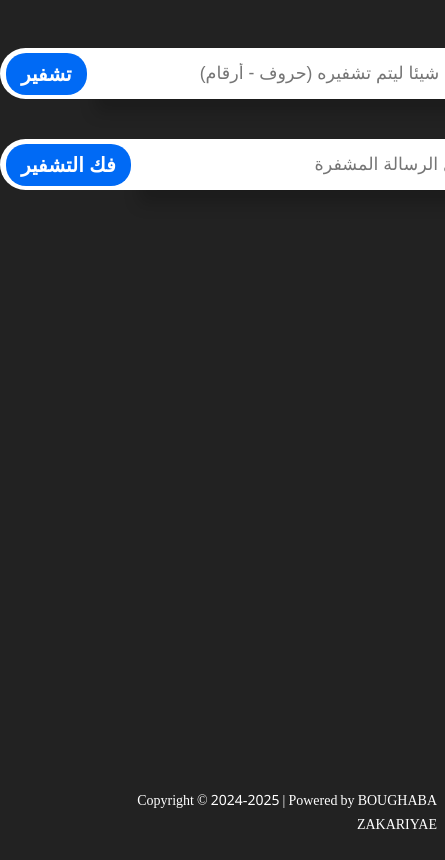
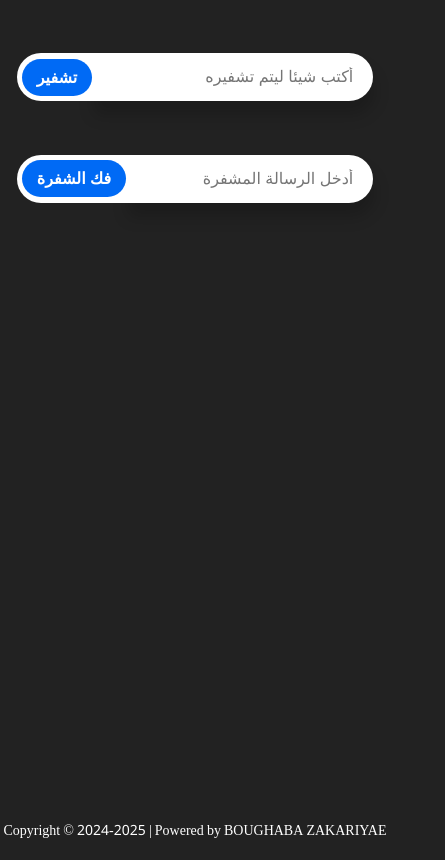
Before and after one commit to Zackweb56/encrypt_decrypt_program, a plain HTML site: page index.html in a window 390 px wide. Shown: the whole page, 445 px wide, since content can reach past the window. Drawn offline with Linux system fonts and the light colour scheme.

Commit message:
updating some styling css issues

```diff
--- a/index.html
+++ b/index.html
@@ -12,7 +12,7 @@
             <input
                 type="text"
                 id="Input"
-                placeholder="أكتب شيئا ليتم تشفيره (حروف - أرقام)"
+                placeholder="أكتب شيئا ليتم تشفيره"
             />
             <button onclick="encryptInput()"><span>تشفير</span></button><br>
         </div>
@@ -25,7 +25,7 @@
                 id="Input_2"
                 placeholder="أدخل الرسالة المشفرة"
             />
-            <button onclick="decryptInput()"><span>فك التشفير</span></button>
+            <button onclick="decryptInput()"><span>فك الشفرة</span></button>
         </div>
         <p id="error_decrypt"></p>
         <div class="result" id="decrypt_result">تم فك التشفير بنجاح : <p class="result_done" id="decryptedInput"></p></div>
--- a/style.css
+++ b/style.css
@@ -1,7 +1,9 @@
 @import url("https://fonts.googleapis.com/css2?family=Noto+Naskh+Arabic:wght@400..700&display=swap");
 
 * {
-  outline: none;
+  margin: 0;
+  padding: 0;
+  box-sizing: border-box;
 }
 
 body {
@@ -29,24 +31,18 @@ body {
 
 .encrypt_decrypt_box {
   display: flex;
-  width: 500px;
-  margin-top: 8%;
-  margin-left: auto;
-  margin-right: auto;
-
+  margin-top: 15%;
   input {
     flex: 1;
     padding: 15px 20px;
-    font-size: 1.1em;
+    font-size: 20px;
     border-top-right-radius: 50px;
     border-top-left-radius: 0px;
     border-bottom-right-radius: 50px;
     border-bottom-left-radius: 0px;
-    box-shadow: none;
     border: none;
     box-shadow: 2px 14px 16px rgba(0, 0, 0, 0.19);
   }
-
   button {
     background-color: #fff;
     border-top-right-radius: 0px;
@@ -56,6 +52,7 @@ body {
     border: none;
     cursor: pointer;
     span {
+      margin-left: 5px;
       padding: 10px 15px;
       font-size: 20px;
       font-weight: bold;
@@ -76,9 +73,22 @@ footer p {
 }
 
 @media screen and (max-width: 768px) {
+  .encrypt_decrypt_box {
+    input {
+      font-size: 16px;
+    }
+    button {
+      span {
+        font-size: 16px;
+      }
+    }
+  }
   .result {
     text-align: justify;
     font-size: 20px;
     margin: 15px 0;
   }
+  footer p {
+    text-align: center;
+  }
 }
```
